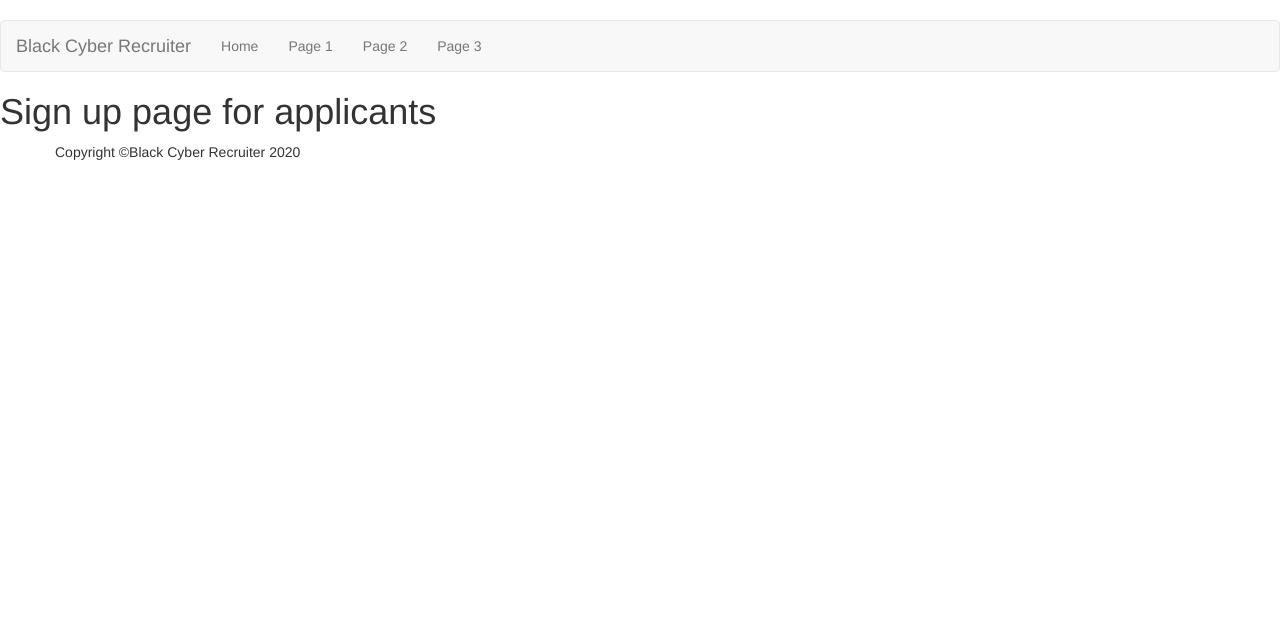
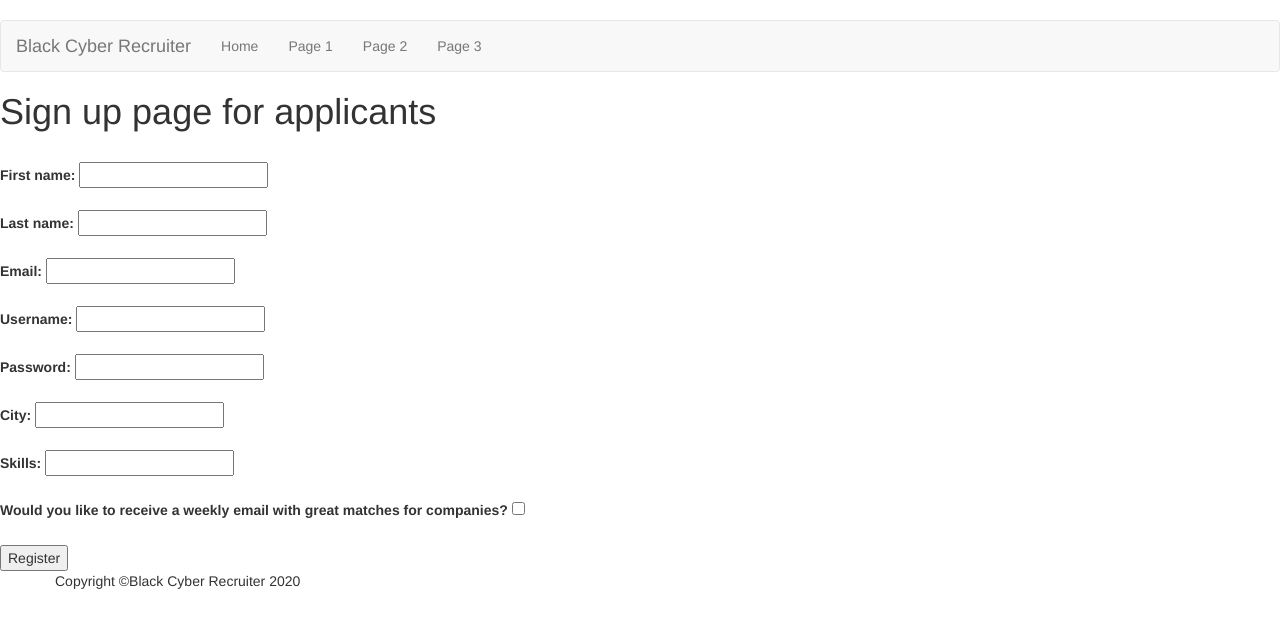
Before and after one commit to nstaplet/INTEX, a Django app: page /applicantsignup/ in a window 1280 px wide. Shown: the top 628 px of the page. Run offline with Django 3.2, Linux system fonts and the light colour scheme; data that the repository does not hold is empty; parts of the project's set-up code (start-up, migrations or seed data) failed here and were passed over; some libraries are stand-ins or nearby versions.

Commit message:
applicant view functions

```diff
--- a/applicant/urls.py
+++ b/applicant/urls.py
@@ -1,13 +1,14 @@
 from django.urls import path
 from .views import indexPageView
-from .views import applicantlogin
-from .views import applicantsignup, applicantwelcome, applicant_dash
+from .views import applicantloginPage
+from .views import applicantsignupPage, applicantwelcome, applicant_dash, createApplicant
 
 
 urlpatterns = [
     path('', indexPageView, name='index'),
-    path('applicantlogin/', applicantlogin, name='applicantlogin'),
-    path('applicantsignup/', applicantsignup, name='applicantsignup'),
+    path('applicantlogin/', applicantloginPage, name='applicantlogin'),
+    path('applicantsignup/', applicantsignupPage, name='applicantsignup'),
     path('applicantwelcome/', applicantwelcome, name='applicantwelcome'),
     path('dashboard', applicant_dash, name='dashboard'),
+    path('createapplicant', createApplicant, name='createApplicant')
 ]
--- a/applicant/views.py
+++ b/applicant/views.py
@@ -2,15 +2,22 @@ from django.shortcuts import render
 from django.http import HttpResponse
 from django.contrib.auth import authenticate, login
 from .algorithms import display_top_skills, get_applicant_skills
+from organization.models import skill
 
 def indexPageView(request) :
     return render(request, 'applicant/index.html')
 
-def applicantlogin(request) :
+def applicantloginPage(request) :
     return render(request, 'applicant/applicantlogin.html')
 
-def applicantsignup(request) :
-    return render(request, 'applicant/applicantsignup.html')
+def applicantsignupPage(request) :
+    data = skill.objects.all().order_by('skill_name')
+
+    context = {
+        'skills' : data
+    }
+
+    return render(request, 'applicant/applicantsignup.html', context)
 
 def applicantwelcome(request) :
 
@@ -36,3 +43,7 @@ def applicant_dash(request):
     }
 
     return render(request, 'applicant/applicantdashboard.html', context)
+
+
+def createApplicant(request):
+    return render(request, 'applicant/applicantdashboard.html')
--- a/templates/applicant/applicantsignup.html
+++ b/templates/applicant/applicantsignup.html
@@ -2,4 +2,42 @@
 {%load static%}
 {%block content%}
         <h1>Sign up page for applicants</h1>
+        <br>
+
+        <form name="createApplicant" method="post" action="{% url 'createApplicant' %}">
+                {% csrf_token %}
+                <label for='first_name'>First name:</label>
+                <input type="text" name='first_name' id='first_name'>
+                <br><br>
+                <label for='last_name'>Last name:</label>
+                <input type="text" name='last_name' id='last_name'>
+                <br><br>
+                <label for='email'>Email:</label>
+                <input type="text" name='email' id='email'>
+                <br><br>
+                <label for='username'>Username:</label>
+                <input type="text" name='username' id='username'>
+                <br><br>
+                <label for='password'>Password:</label>
+                <input type="password" name='password' id='password'>
+                <br><br>
+                <label for='city'>City:</label>
+                <input type="text" name='city' id='city'>
+                <br><br>
+
+                <label for='skills'>Skills:</label>
+                <input list='applicantskills' name='skills' id='skills'>
+                        <datalist id='applicantskills'>
+                                {% for skillitem in skills %}
+                                        <option value ='skill_name'>
+                                {% endfor %}
+                        </datalist>
+                <br><br>
+
+                <label for='email_opt_in'>Would you like to receive a weekly email with great matches for companies?</label>
+                <input type="checkbox" name='email_opt_in' id='email_opt_in'>
+                <br><br>
+
+                <button type="submit">Register</button>
+        </form>
 {% endblock %}
```
